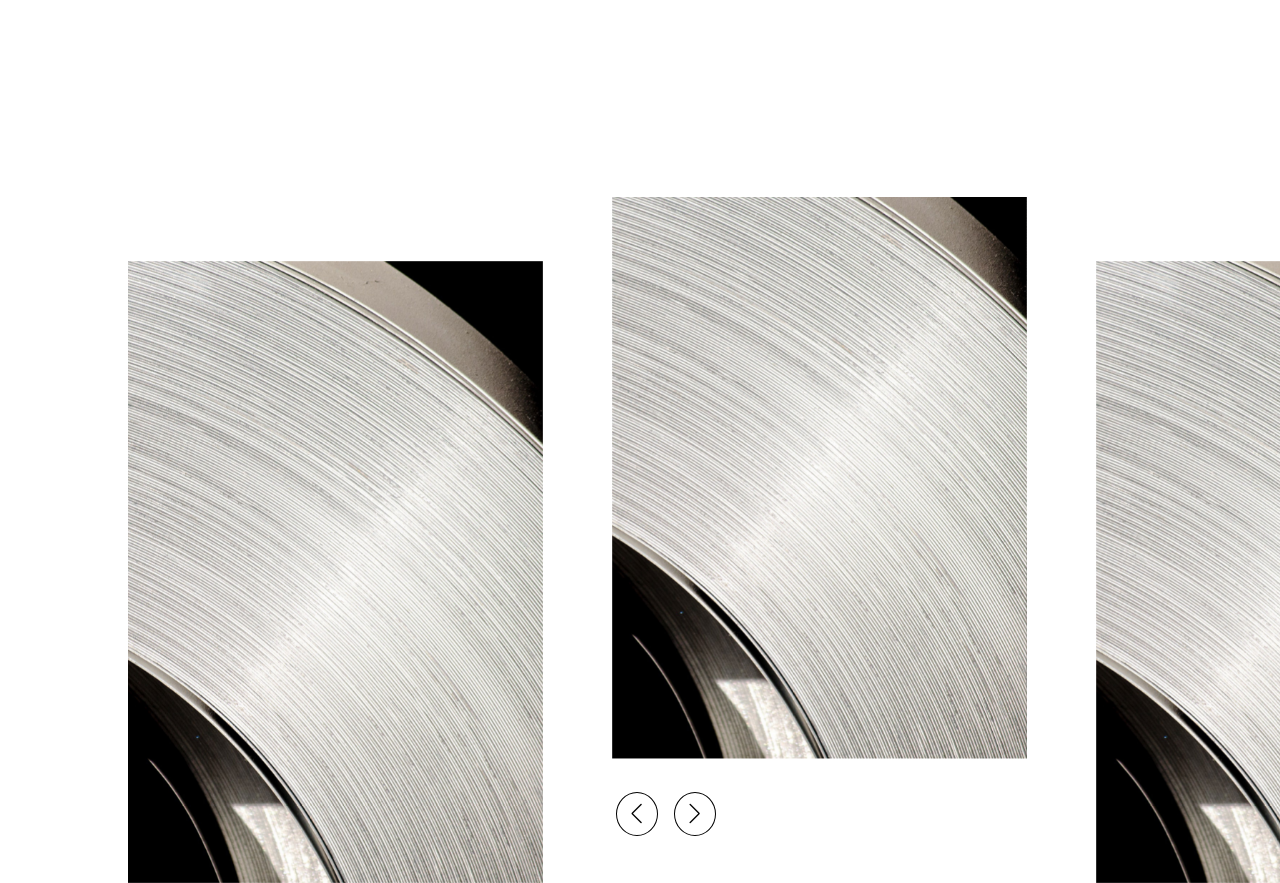
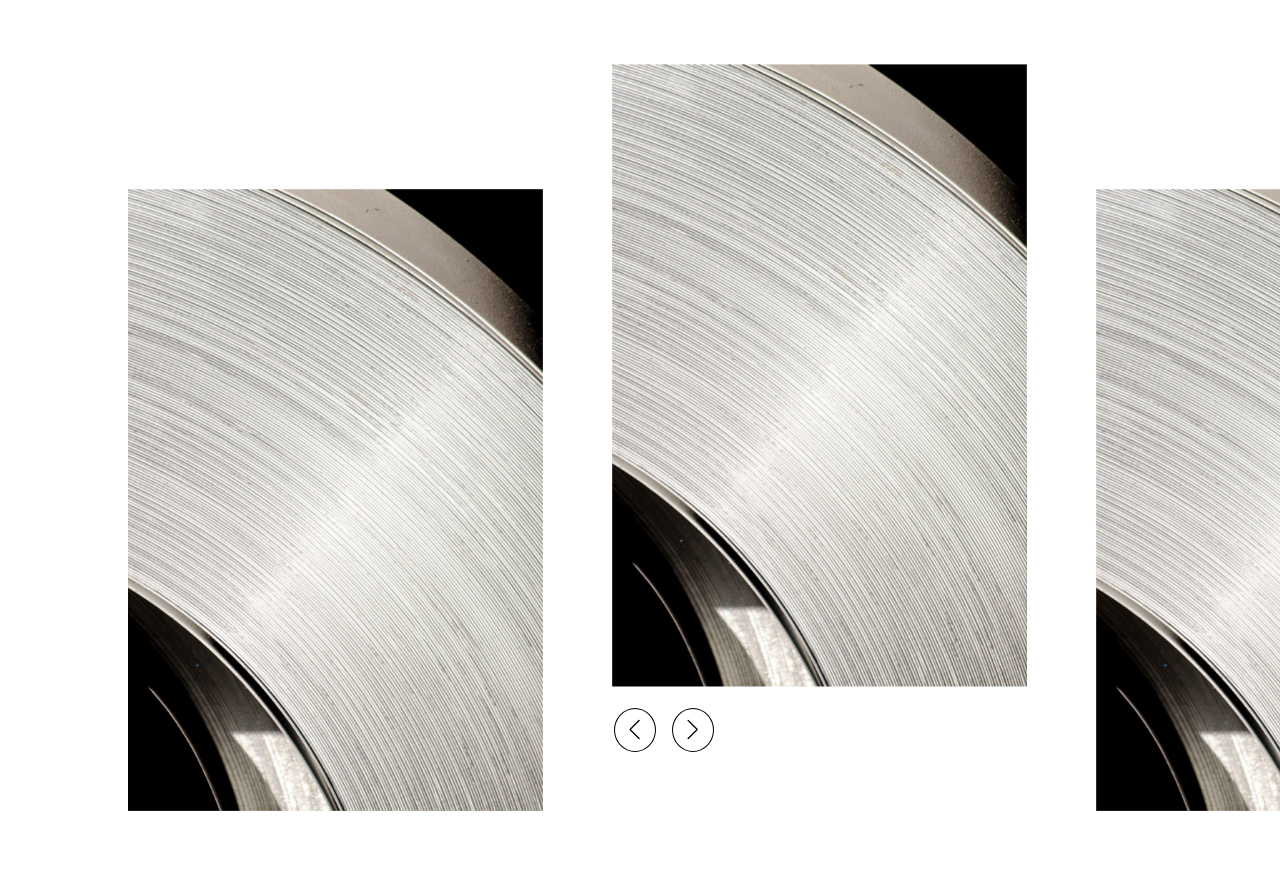
Before and after one commit to frontjsw/page-clone, a plain HTML site: page index.html in a window 1280 px wide. Shown: the part 2218-3101 px from the top of the page. After the commit the page ends 3029 px from the top, so only its background shows below. Drawn offline with nearby package versions, Linux system fonts and the light colour scheme.

Commit message:
CSS 수정

```diff
--- a/scss/main.scss
+++ b/scss/main.scss
@@ -146,8 +146,7 @@
 
 .content3 {
   width: 100%;
-  padding: 5% 0 0 10%;
-  margin: 200px 0;
+  padding: 15% 0 0 10%;
   position: relative;
   overflow: hidden;
   .con_wrapper {
@@ -166,7 +165,7 @@
     position: absolute;
     bottom: 10%;
     left: 52%;
-    transform: translateX(-50%);
+    transform: translateX(-52%);
     width: 10rem;
     .swiper-button-prev {
       left: 0;
```
Also changed, not shown: css/main.css.
